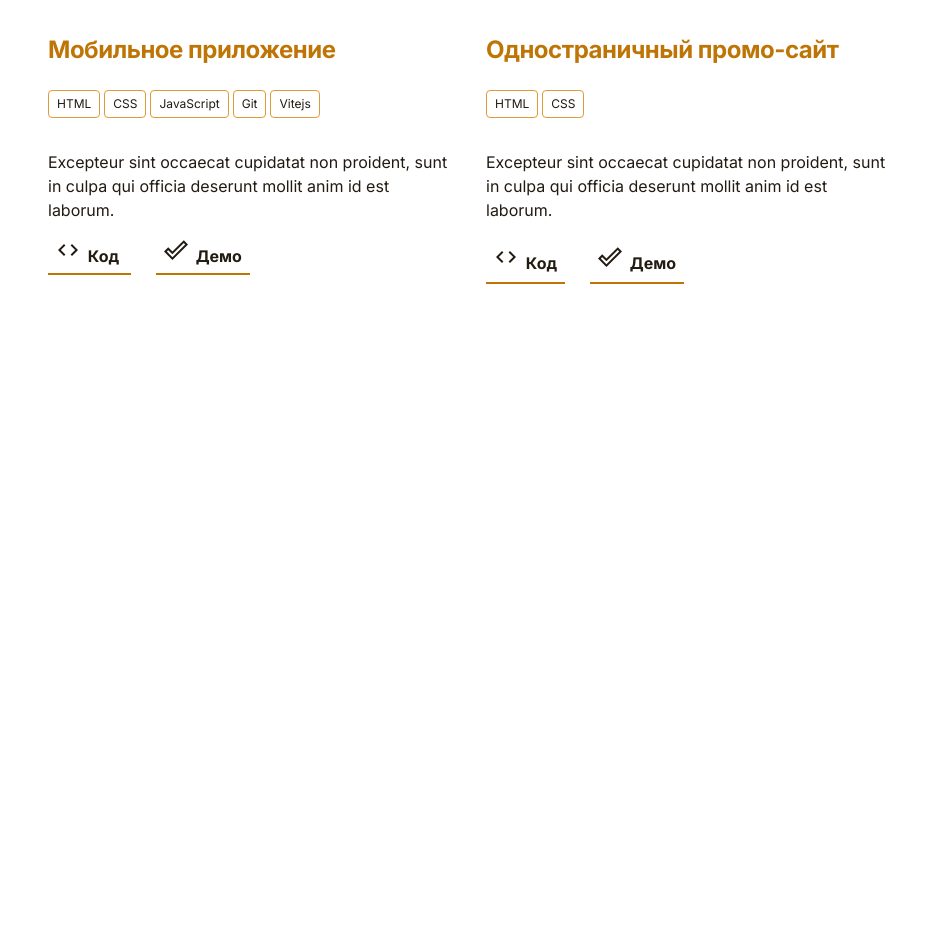
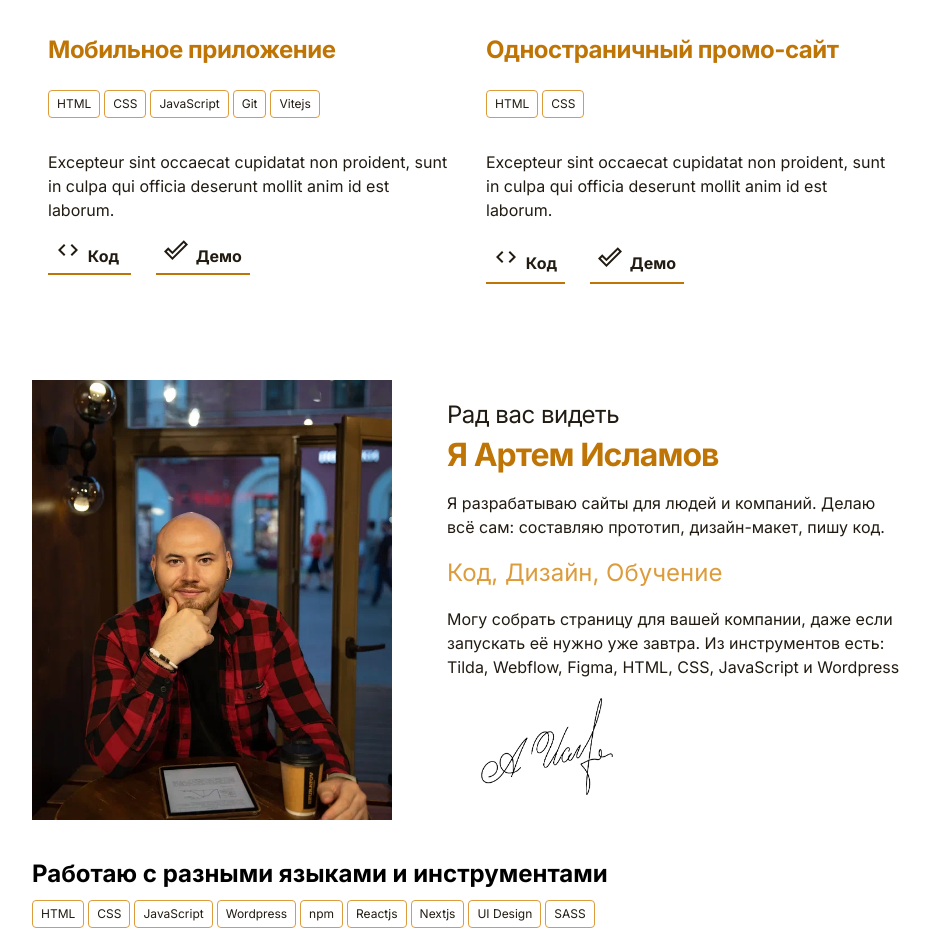
Before and after one commit to AleksandrVladimirovic/my-portfolio, a plain HTML site: page index.html in a window 1280 px wide. Shown: the part 925-1873 px from the top of the page, without its empty margins (173-1103 px from the left). Before the commit the page ends 1225 px from the top, so only its background shows below. Drawn offline with Linux system fonts and the light colour scheme.

Commit message:
сверстан 3 блок

```diff
--- a/css/stayle.css
+++ b/css/stayle.css
@@ -160,3 +160,83 @@ body {
   align-items: flex-start;
   justify-content: space-between;
 }
+.developer-photo {
+  width: 360px;
+  height: 440px;
+  flex-shrink: 0;/* выравнивание картинки по высоте  */
+  object-fit: cover;/* Заполнение обьёма картинки */
+  border-radius: 20px;
+  padding: 80px 0 20px;
+}
+.developer-about {
+  margin-left: 55px;
+  padding: 80px 0 20px;
+}
+.developer-helloo {
+  font-weight: 400;
+  font-size: 24px;
+  line-height: 135%;
+  letter-spacing: -0.02em;
+  color: #211B12;
+}
+.developer-title {
+  font-weight: 700;
+  font-size: 32px;
+  line-height: 125%;
+  letter-spacing: -0.03em;
+  color: #BF7506;
+  margin-top: 4px;
+  margin-bottom: 16px;
+}
+.developer-text {
+  font-weight: 400;
+  font-size: 16px;
+  line-height: 150%;
+  color: #211B12;
+}
+.motto {
+  font-weight: 400;
+  font-size: 24px;
+  line-height: 150%;
+  color: #DD9C3C;
+  margin: 16px 0;
+}
+.developer-text {
+  font-weight: 400;
+  font-size: 16px;
+  line-height: 150%;
+  color: #211B12;
+}
+.developer-sitn {
+  width: 200px;
+}
+.skills-union {
+  max-width: 870px;/*ширина контейнера  */
+  width: 100%;
+  margin: auto;/* для автоматического отступа по краям */
+  padding: 20px 0;
+}
+.tagz {
+  padding: 4px 8px;
+  display: flex;
+  align-items: center;
+  font-weight: 400;
+  font-size: 12px;
+  line-height: 150%;
+  color: #211B12;
+  text-decoration: none;
+  background: #FFFFFF;
+  margin-right: 4px;
+  margin-top: 8px;
+  margin-bottom: 16px;
+  list-style: none;
+  max-width: 870px;/*ширина контейнера  */
+  width: 100%;
+  margin: auto;/* для автоматического отступа по краям */
+}
+.skills-title {
+  max-width: 870px;/*ширина контейнера  */
+  width: 100%;
+  margin: auto;/* для автоматического отступа по краям */
+  padding-top: 20px;
+}
--- a/index.html
+++ b/index.html
@@ -120,5 +120,36 @@
     </div>    <!-- cards -->
   </div><!-- block -->
 </section><!-- /.portfolio -->
+<div class="section developer container">
+  <img src="images/developer-photo.png" alt="Артём Исламов" class="developer-photo">
+  <div class="developer-about">
+    <span class="developer-helloo">Рад вас видеть</span>
+    <h2 class="developer-title">Я Артем Исламов</h2>
+    <p class="developer-text">Я разрабатываю сайты для людей и компаний. Делаю всё сам: составляю прототип, дизайн-макет, пишу код.
+    </p>
+    <span class="motto">Код, Дизайн, Обучение</span>
+    <p class="developer-text">
+      Могу собрать страницу для вашей компании, даже если запускать её нужно уже завтра. Из инструментов есть:
+      Tilda, Webflow, Figma, HTML, CSS, JavaScript и Wordpress
+    </p>
+    <img src="images/sint.png" alt="Подпись" class="developer-sitn">
+  </div>
+  <!-- /.developer-about -->
+</div>
+<!-- /.section developer container -->
+<sectoin class="skills-union">
+  <h2 class="skills-title">Работаю с разными языками и инструментами</h2>
+  <ul class="tagz">
+    <li class="tags-item"><a href="#" class="tag">HTML</a></li>
+    <li class="tags-item"><a href="#" class="tag">CSS</a></li>
+    <li class="tags-item"><a href="#" class="tag">JavaScript</a></li>
+    <li class="tags-item"><a href="#" class="tag">Wordpress</a></li>
+    <li class="tags-item"><a href="#" class="tag">npm</a></li>
+    <li class="tags-item"><a href="#" class="tag">Reactjs</a></li>
+    <li class="tags-item"><a href="#" class="tag">Nextjs</a></li>
+    <li class="tags-item"><a href="#" class="tag">UI Design</a></li>
+    <li class="tags-item"><a href="#" class="tag">SASS</a></li>
+  </ul>
+</sectoin>
 </body>
 </html>
```
Also changed, not shown: images/developer-photo.png (added), images/sint.png (added).
